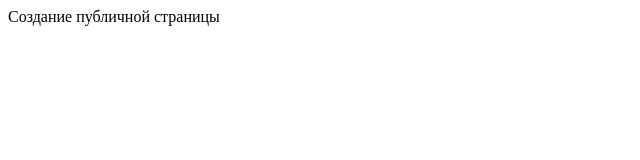
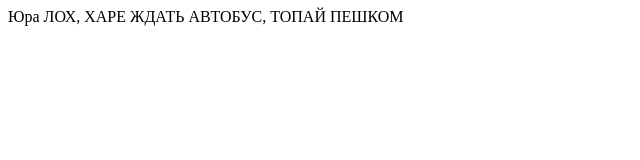
Before and after one commit to Stepwer/mySite, a plain HTML site: page index.html in a window 1280 px wide. Shown: the whole page, without its empty margins (0-640 px from the left). Drawn offline with Linux system fonts and the light colour scheme.

Commit message:
Update index.html

```diff
--- a/index.html
+++ b/index.html
@@ -6,6 +6,6 @@
     <title>Первая попытка</title>
 </head>
 <body>
-    <h>Создание публичной страницы</h>
+    <h>Юра ЛОХ, ХАРЕ ЖДАТЬ АВТОБУС, ТОПАЙ ПЕШКОМ</h>
 </body>
 </html>
```
